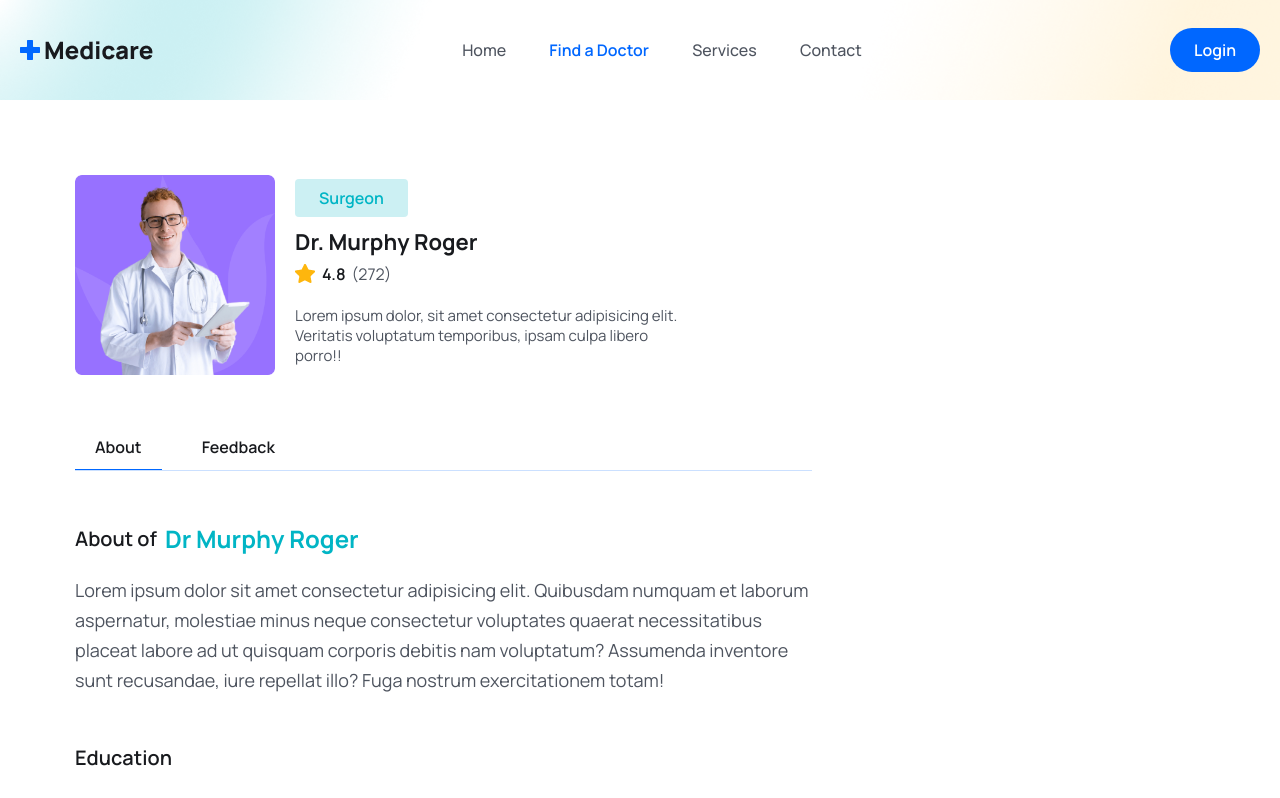
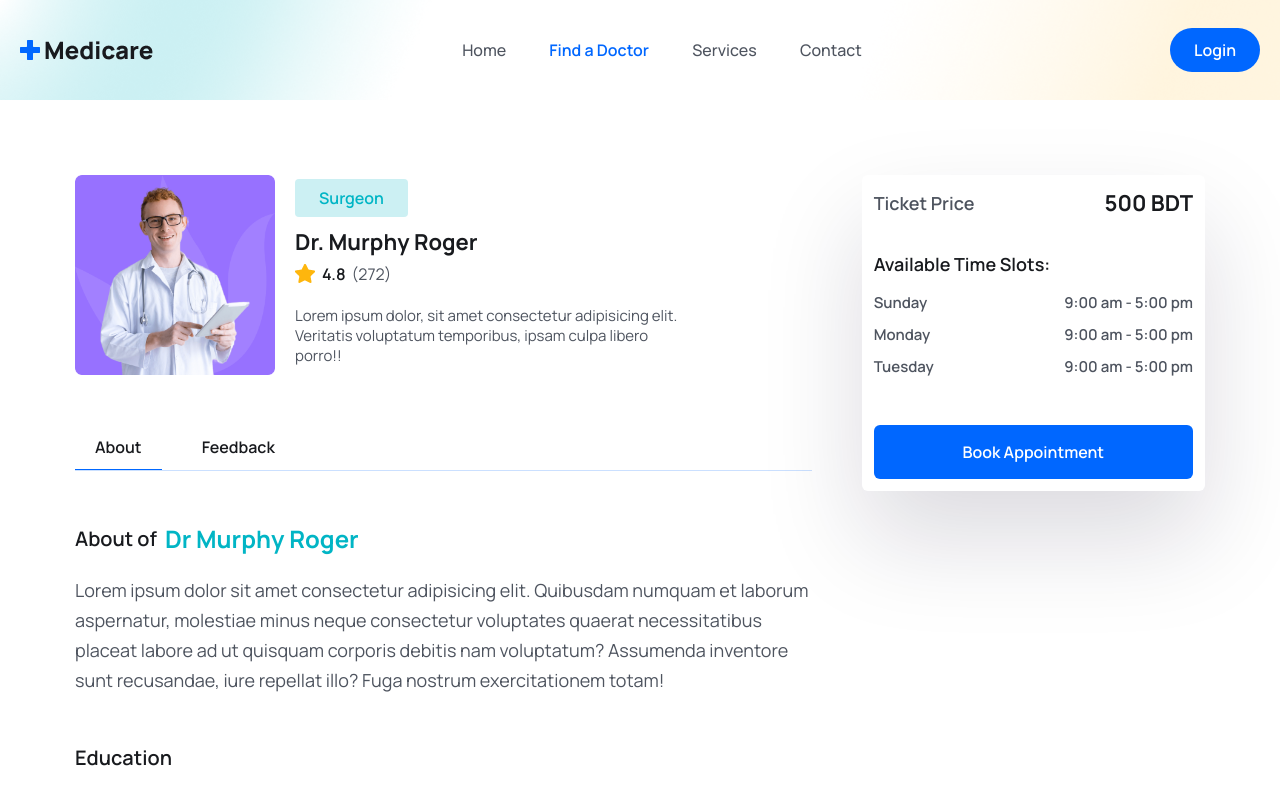
Before and after one commit to brad434/MedicareBooking, a React (Vite) app in the folder frontend/: page /doctors/1 in a window 1280 px wide. Shown: the top 798 px of the page. Built offline with nearby package versions, Linux system fonts and the light colour scheme.

Commit message:
added and completed sidePanel

```diff
--- a/frontend/src/pages/Doctors/DoctorDetails.jsx
+++ b/frontend/src/pages/Doctors/DoctorDetails.jsx
@@ -3,9 +3,11 @@ import doctorImg from '../../assets/images/doctor-img02.png'
 import starIcon from '../../assets/images/Star.png'
 import DoctorAbout from './DoctorAbout';
 import Feedback from './Feedback';
+import SidePanel from './SidePanel';
 
 const DoctorDetails = () => {
     const [tab, setTab] = useState('about');
+
 
 
     return <section>
@@ -53,7 +55,9 @@ const DoctorDetails = () => {
                     </div>
 
                 </div>
-                <div></div>
+                <div>
+                    <SidePanel />
+                </div>
             </div>
         </div>
     </section>
--- a/frontend/src/pages/Doctors/FeedbackForm.jsx
+++ b/frontend/src/pages/Doctors/FeedbackForm.jsx
@@ -5,10 +5,15 @@ const FeedbackForm = () => {
 
     const [rating, setRating] = useState(0)
     const [hover, setHover] = useState(0)
+    const [reviewText, setReviewText] = useState("")
+
+    const handleSubmitReview = async e => {
+        e.preventDefault();
+    }
 
     return <form action=''>
         <div>
-            <h3 className='text-headingColor text-[16px] leading-6 font-semibold mb-4'>How would you rate the overall experience?*</h3>
+            <h3 className='text-headingColor text-[16px] leading-6 font-semibold mb-4 mt-0'>How would you rate the overall experience?*</h3>
 
             {/* ---- This div allows us to choose any amount of rating stars for the feedback of doctor section ------ */}
             <div>
@@ -37,7 +42,16 @@ const FeedbackForm = () => {
                 })}
             </div>
         </div>
-    </form >
+
+
+        <div className='mt-[30px]'>
+            <h3 className='text-headingColor text-[16px] leading-6 font-semibold mb-4 mt-0'>Share your feedback or suggestions*</h3>
+
+            <textarea className='border border-solid border-[#0066ff34] focus:outline outline-primaryColor w-full px-4 py-3 rounded-md' row="5" placeholder='Write your message' onChange={() => setReviewText(e.target.value)}> Write your </textarea>
+        </div>
+
+        <button type='submit' onClick={handleSubmitReview} className='btn'>Submit Feedback</button>
+    </form>
 }
 
 export default FeedbackForm;
--- /dev/null
+++ b/frontend/src/pages/Doctors/SidePanel.jsx
@@ -0,0 +1,33 @@
+const SidePanel = () => {
+    return (
+        <div className='shadow-panelShadow p-3 lg:p-3 rounded-md'>
+            <div className="flex items-center justify-between">
+                <p className='text__para mt-0 font-semibold'>Ticket Price</p>
+                <span className='text-[16px] leading-7 lg:text-[22px] lg:leading-8 text-headingColor font-bold'>500 BDT</span>
+            </div>
+
+            <div className='mt-[30px]'>
+                <p className='text__para mt-0 font-semibold text-headingColor'>Available Time Slots: </p>
+
+                <ul className='mt-3'>
+                    <li className='flex items-center justify-between mb-2'>
+                        <p className='text-[15px] leading-6 text-textColor font-semibold'>Sunday</p>
+                        <p className='text-[15px] leading-6 text-textColor font-semibold'>9:00 am - 5:00 pm</p>
+                    </li>
+                    <li className='flex items-center justify-between mb-2'>
+                        <p className='text-[15px] leading-6 text-textColor font-semibold'>Monday</p>
+                        <p className='text-[15px] leading-6 text-textColor font-semibold'>9:00 am - 5:00 pm</p>
+                    </li>
+                    <li className='flex items-center justify-between mb-2'>
+                        <p className='text-[15px] leading-6 text-textColor font-semibold'>Tuesday</p>
+                        <p className='text-[15px] leading-6 text-textColor font-semibold'>9:00 am - 5:00 pm</p>
+                    </li>
+                </ul>
+            </div>
+
+            <button className='btn px-2 w-full rounded-md'>Book Appointment</button>
+        </div>
+    )
+}
+
+export default SidePanel
--- a/frontend/src/pages/Login.jsx
+++ b/frontend/src/pages/Login.jsx
@@ -1,8 +1,10 @@
-import React from 'react'
-
 const Login = () => {
     return (
-        <div>Login</div>
+        <section className="px-5 lg:px-0">
+            <div className="w-full max-w-[570px] mx-auto rounded-lg shadow-md md:p-10">
+                <h3 className="text-headingColor text-[22px] leading-9 font-bold mb-10">Hello! <span className="text-primaryColor">Welcome</span> Back!🎉</h3>
+            </div>
+        </section>
     )
 }
 
```
